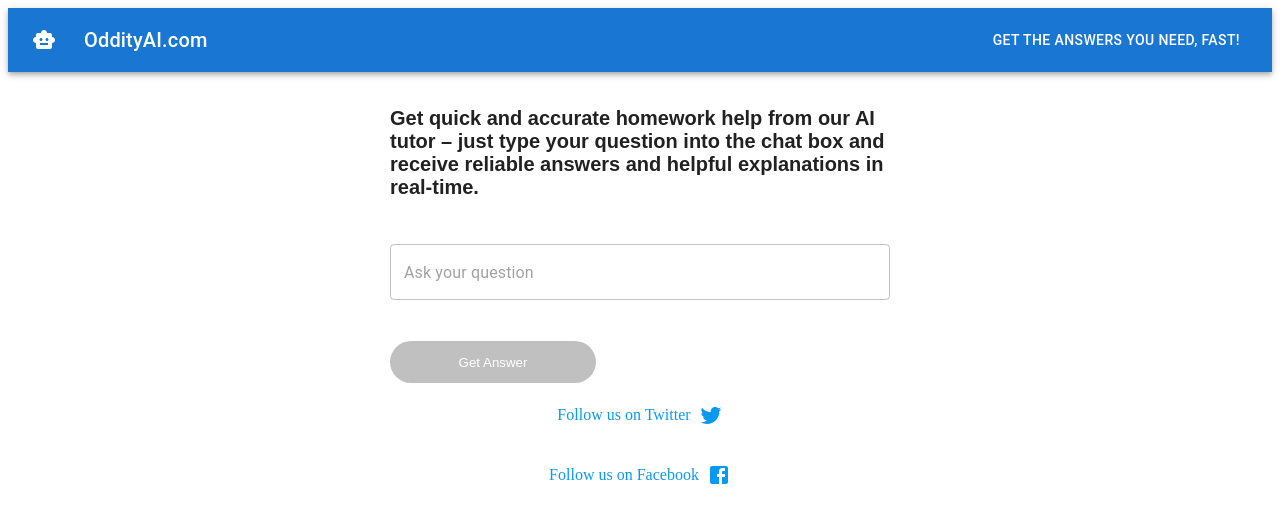
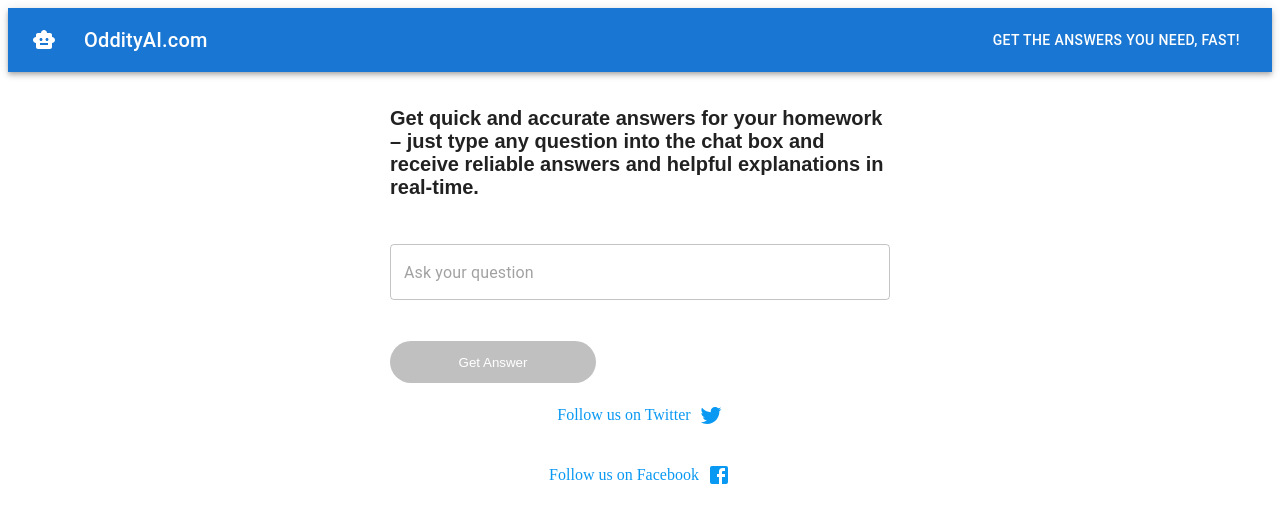
Before and after one commit to oddityai/oddity-front-end, a Next.js app: page /App in a window 1280 px wide. Shown: the top 522 px of the page. Built offline with nearby package versions, Linux system fonts and the light colour scheme; a web font is replaced by a local one; what pdfmake would draw is missing.

Commit message:
update copy

```diff
--- a/pages/App.js
+++ b/pages/App.js
@@ -149,8 +149,8 @@ export default function Home() {
               }}
               id="form-title"
             >
-              Get quick and accurate homework help from our AI tutor – just type
-              your question into the chat box and receive reliable answers and
+              Get quick and accurate answers for your homework – just type any
+              question into the chat box and receive reliable answers and
               helpful explanations in real-time.
             </p>
             {isLoading ? (
```
